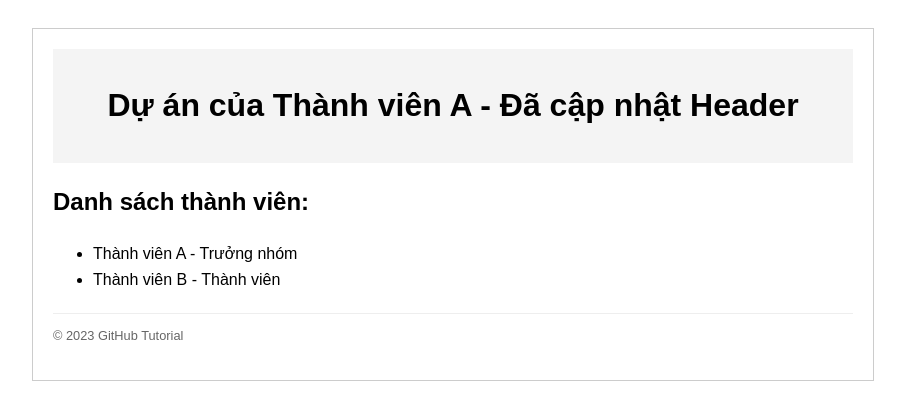
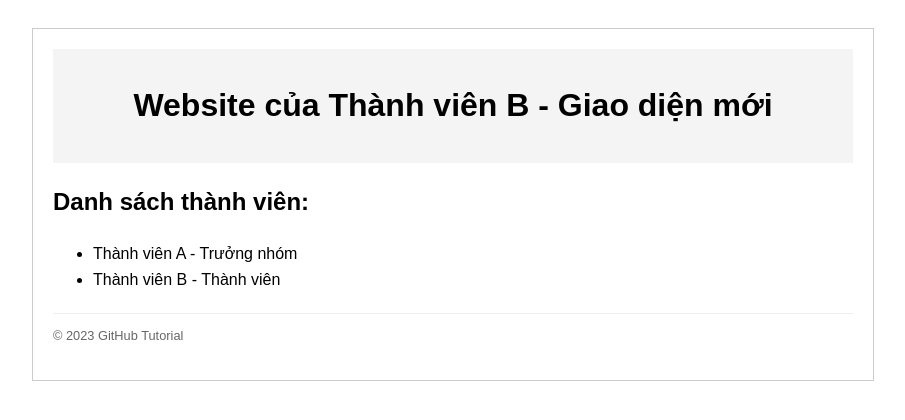
Before and after one commit to ngochai222/xungdot, a plain HTML site: page index.html in a window 1280 px wide. Shown: the whole page, without its empty margins (187-1092 px from the left). Drawn offline with Linux system fonts and the light colour scheme.

Commit message:
version 2

```diff
--- a/index.html
+++ b/index.html
@@ -14,7 +14,7 @@
 <body>
     <div class="container">
         <header id="main-header">
-            <h1>Dự án của Thành viên A - Đã cập nhật Header</h1>
+            <h1>Website của Thành viên B - Giao diện mới</h1>
         </header>
 
         <section>
```
